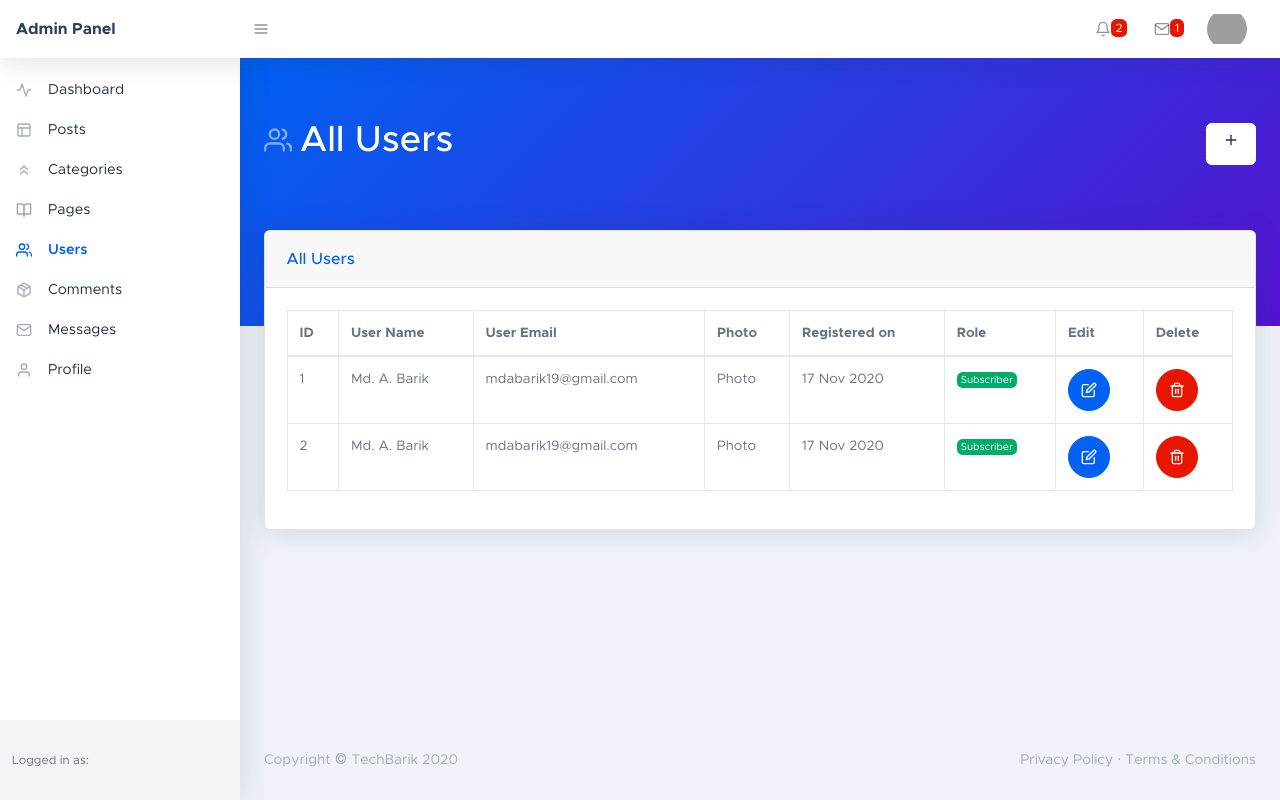
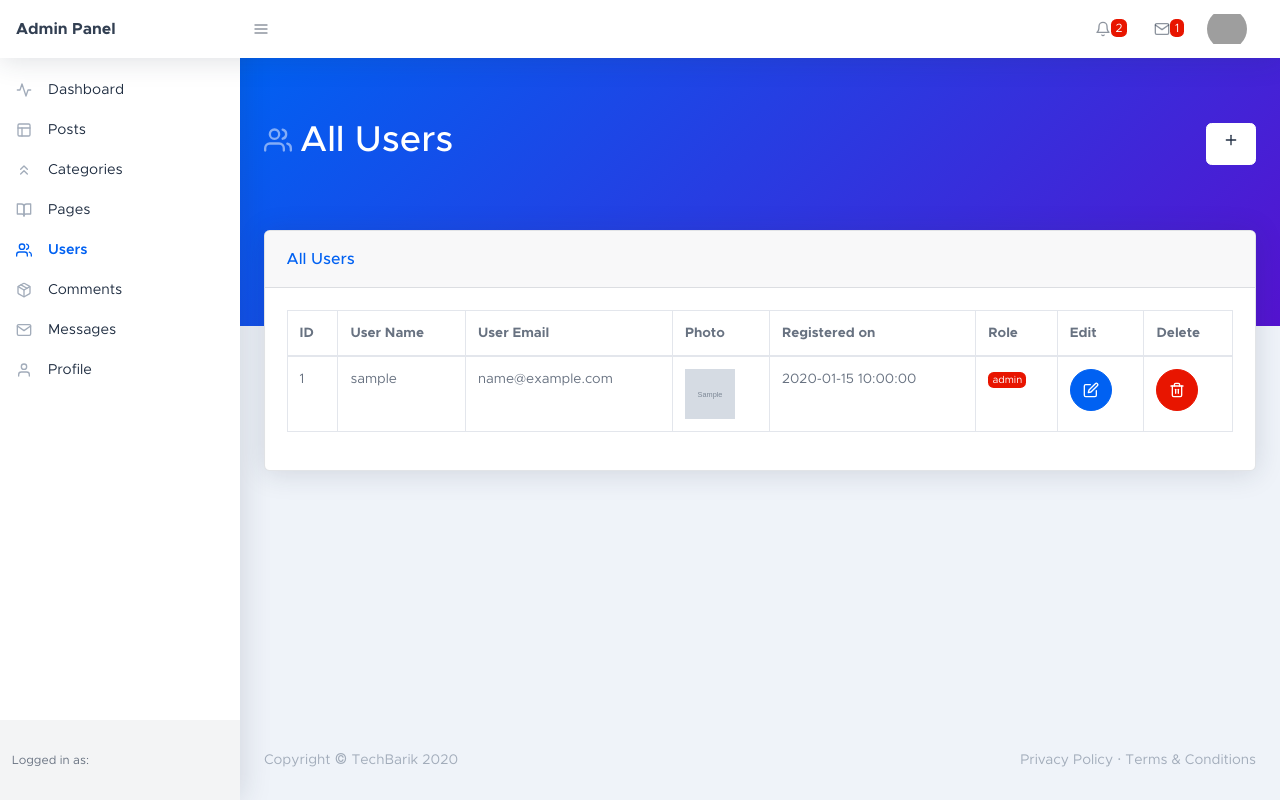
Before and after one commit to vitaliistankov/WebDev-with-PHP-PDO-and-MySQL, a PHP site: page /techbarik/backend/users.php in a window 1280 px wide. Run offline with PHP 8.4, Linux system fonts and the light colour scheme; the visitor is signed in with stand-in values (Sample User, id 1); tables that the repository leaves empty or names only in its code hold one stand-in row (values such as "Sample post"); grey boxes marked "Sample" are stand-in pictures; some libraries are stand-ins or nearby versions; grey boxes are pictures that could not be loaded.

Commit message:
Showing all users

```diff
--- a/backend/users.php
+++ b/backend/users.php
@@ -2,7 +2,6 @@
 
     <body class="nav-fixed">
         <?php require_once('./includes/top-navbar.php'); ?>
-
 
         <!--Side Nav-->
         <div id="layoutSidenav">
@@ -12,7 +11,6 @@
                     require_once("./includes/left-sidebar.php");
                 ?>
             </div>
-
 
             <div id="layoutSidenav_content">
                 <main>
@@ -49,19 +47,33 @@
                                             </tr>
                                         </thead>
                                         <tbody>
+                                            <?php
+                                                $sql = "SELECT * FROM users";
+                                                $stmt = $pdo->prepare($sql);
+                                                $stmt->execute();
+                                                while($users = $stmt->fetch(PDO::FETCH_ASSOC)) {
+                                                    $user_id = $users['user_id'];
+                                                    $user_name = $users['user_name'];
+                                                    $user_email = $users['user_email'];
+                                                    $user_photo = $users['user_photo'];
+                                                    $registered_on = $users['registered_on'];
+                                                    $user_role = $users['user_role'];
+                                                    ?>
                                                     <tr>
-                                                <td>1</td>
+                                                        <td><?php echo $user_id; ?></td>
                                                         <td>
-                                                    Md. A. Barik
+                                                            <?php echo $user_name; ?>
                                                         </td>
                                                         <td>
-                                                    mdabarik19@gmail.com
+                                                            <?php echo $user_email; ?>
                                                         </td>
-                                                <td>Photo</td>
-                                                <td>17 Nov 2020</td>
                                                         <td>
-                                                    <div class="badge badge-success">
-                                                        Subscriber
+                                                            <img src="./assets/img/<?php echo $user_photo; ?>" width="50" height="50" />
+                                                        </td>
+                                                        <td><?php echo $registered_on; ?></td>
+                                                        <td>
+                                                            <div class="badge badge-<?php echo $user_role=="admin"?"red":"success"; ?>">
+                                                                <?php echo $user_role; ?>
                                                             </div>
                                                         </td>
                                                         <td>
@@ -71,28 +83,8 @@
                                                             <button class="btn btn-red btn-icon"><i data-feather="trash-2"></i></button>
                                                         </td>
                                                     </tr>
-                                            <tr>
-                                                <td>2</td>
-                                                <td>
-                                                    Md. A. Barik
-                                                </td>
-                                                <td>
-                                                    mdabarik19@gmail.com
-                                                </td>
-                                                <td>Photo</td>
-                                                <td>17 Nov 2020</td>
-                                                <td>
-                                                    <div class="badge badge-success">
-                                                        Subscriber
-                                                    </div>
-                                                </td>
-                                                <td>
-                                                    <button class="btn btn-primary btn-icon"><i data-feather="edit"></i></button>
-                                                </td>
-                                                <td>
-                                                    <button class="btn btn-red btn-icon"><i data-feather="trash-2"></i></button>
-                                                </td>
-                                            </tr>
+                                               <?php }
+                                            ?>
                                         </tbody>
                                     </table>
                                 </div>
```
Lines whose indentation alone changed are shown as unchanged.
